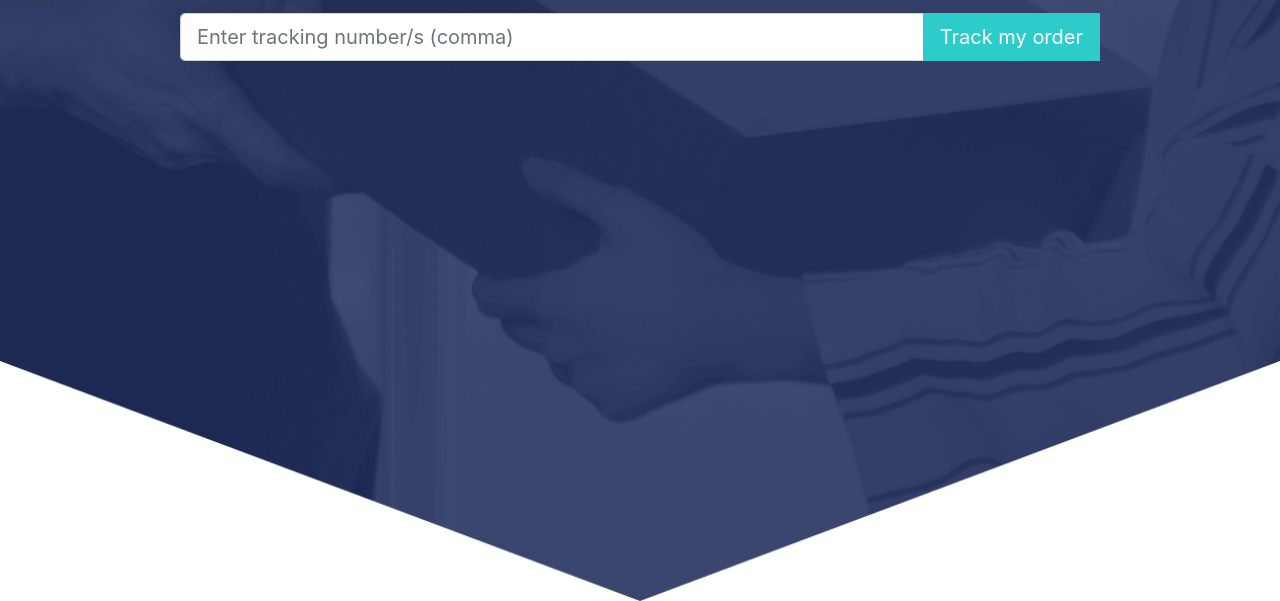
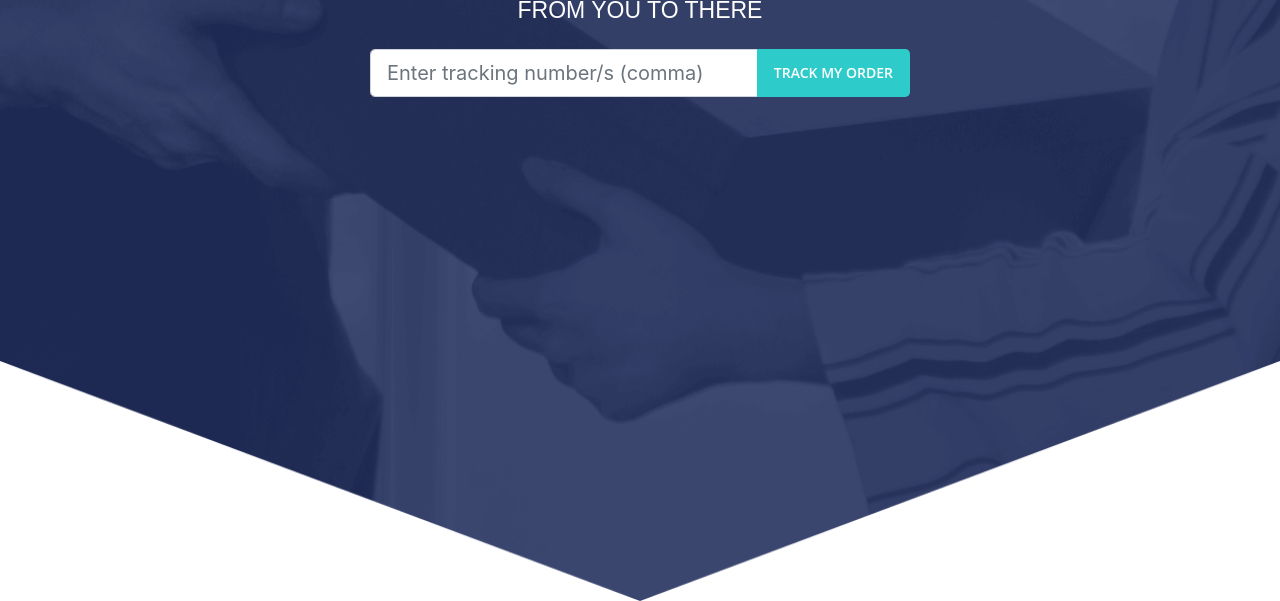
Before and after one commit to CloudCamilon/entrego_kt, a plain HTML site: page index1.html in a window 1280 px wide. Shown: the part 349-950 px from the top of the page. Drawn offline with nearby package versions, Linux system fonts and the light colour scheme.

Commit message:
Finished responsive search bar for top section -Cloud

```diff
--- a/index1.html
+++ b/index1.html
@@ -45,23 +45,23 @@
     </nav>
   </header>
   <section class="top_section">
-    <div class="container">
+    <div class="container text-center">
       <div class="row">
         <div class="entrego_title col-10 offset-1 col-md-8 offset-md-2 col-lg-6 offset-lg-3">
           <img src="./EntregoAssets/common/entrego-header-lg.png" class="entrego-home-logo">
         </div>
       </div>
       <div class="row">
-        <div class="col-11 offset-1">
+        <div class="col-12   col-md-8 offset-md-2 col-lg-4 offset-lg-4 text-center">
           <p class="entrego-subtitle"> FROM YOU TO THERE </p>
         </div>
       </div>
       <div class="row">
-        <div class="col-10 offset-1">
+        <div class="col-10 offset-1 col-md-8 offset-md-2 col-lg-6 offset-lg-3">
           <div class="input-group input-group-lg entrego-search">
             <input type="text" class="form-control" placeholder="Enter tracking number/s (comma)">
             <div class="input-group-append">
-              <button class="btn d-none d-sm-none d-md-block track-btn" type="submit">Track my order</button>
+              <button class="btn d-none d-sm-none d-md-block track-btn track-btn-full" type="submit">TRACK MY ORDER</button>
               <button class="btn d-sm-block d-md-none track-btn">&rsaquo;</button>
             </div>
           </div>
--- a/style1.css
+++ b/style1.css
@@ -50,13 +50,20 @@ img {
 
 .entrego-subtitle{
     color: white;
-
     font-family: Brandon-Reg, sans-serif;
 }
 
 .track-btn{
     background-color: #2DCCCA;
     color: white;
+    border-top-right-radius: 4.8px!important;
+    border-bottom-right-radius: 4.8px!important;
+}
+
+.track-btn-full{
+    font-family: 'Open Sans', sans-serif;
+    font-size: 14px !important;
+    font-weight: 600;
 }
 
 @media (max-width: 575.98px) {
@@ -83,8 +90,6 @@ img {
     .form-control {
         font-size: 14px!important;
     }
-
-
 
 
  }
@@ -128,6 +133,15 @@ img {
         width: 100%;
         margin-top: 220px;
     }
+
+    .entrego-subtitle{
+        font-size: 23px;
+        margin-top: 20px;
+    }
+
+    .entrego-search{
+        margin-top: 5px;
+    }
 }
 
 @media (min-width: 992px) {
@@ -170,4 +184,8 @@ img {
     .navbar-nav{
         margin-right: 55px;
     }
+
+    .entrego-search{
+        margin-top: 5px;
+    }
 }
```
